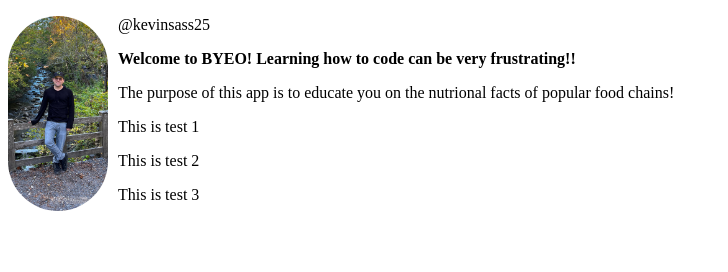
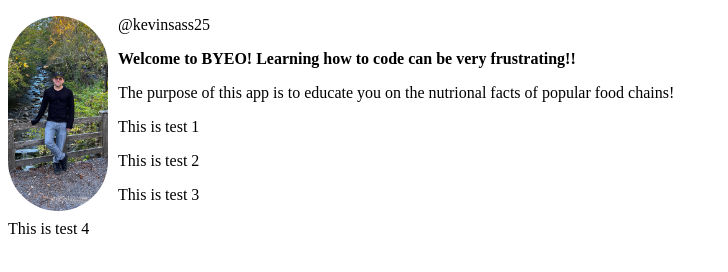
Before and after one commit to ik3vin91/BYEO, a plain HTML site: page index.html in a window 1280 px wide. Shown: the whole page, without its empty margins (0-728 px from the left). Drawn offline with Linux system fonts and the light colour scheme.

Commit message:
changed line 26

```diff
--- a/index.html
+++ b/index.html
@@ -23,5 +23,6 @@
         <p>This is test 1</p>
         <p>This is test 2</p>
         <p>This is test 3</p>
+        <p>This is test 4</p>
     </body>
 </html>
```
